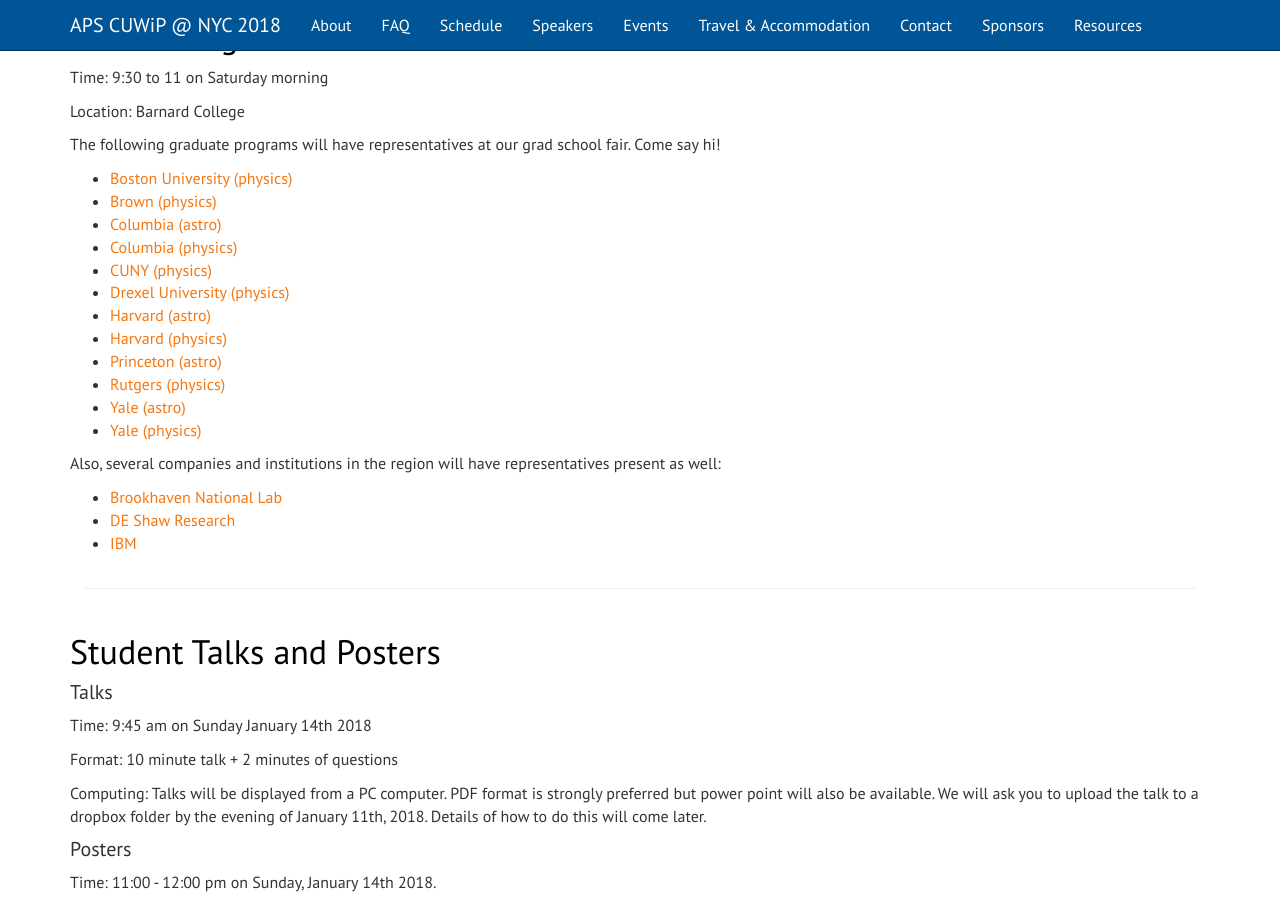
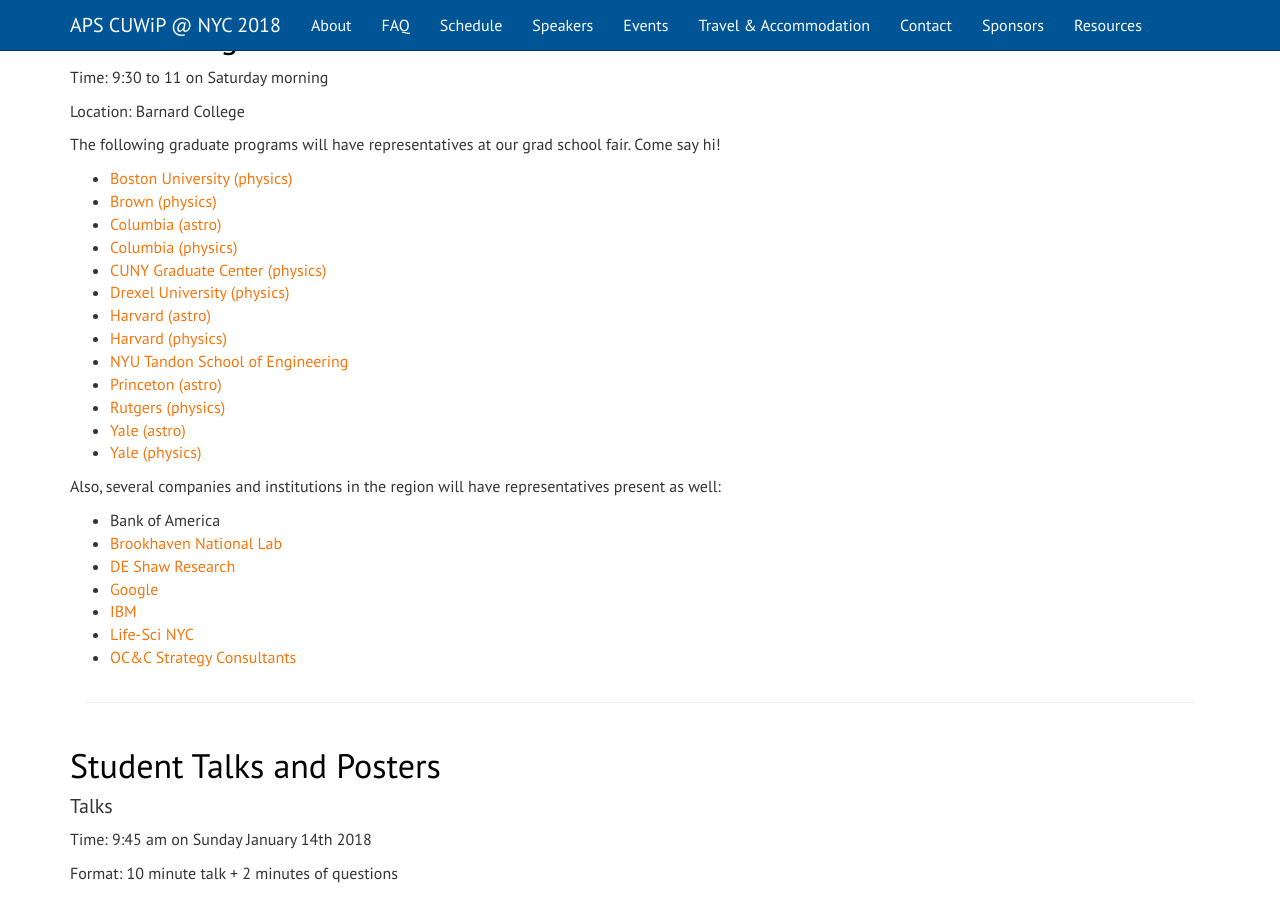
Before and after one commit to cuwip-nyc/cuwip-nyc.github.io, a Jekyll site: the page built from events.html, in a window 1280 px wide and 900 px high, scrolled down 1192 px. Built offline with Jekyll 4.4.1, drawn with Linux system fonts in a browser that asks for light colours; nearby versions of some CDN libraries.

Commit message:
added more companies/schools

```diff
--- a/events.html
+++ b/events.html
@@ -62,10 +62,11 @@
     <li><a href="https://www.brown.edu/academics/physics/">Brown (physics)</a> </li>
     <li><a href="http://www.astro.columbia.edu/">Columbia (astro)</a></li>
     <li><a href="http://physics.columbia.edu/">Columbia (physics)</a></li>
-    <li><a href="https://www.gc.cuny.edu/Page-Elements/Academics-Research-Centers-Initiatives/Doctoral-Programs/Physics">CUNY (physics)</a></li>
+    <li><a href="https://www.gc.cuny.edu/Page-Elements/Academics-Research-Centers-Initiatives/Doctoral-Programs/Physics">CUNY Graduate Center (physics)</a></li>
     <li><a href="http://drexel.edu/coas/academics/departments-centers/physics/">Drexel University (physics)</a></li>
 <li><a href="https://astronomy.fas.harvard.edu/">Harvard (astro)</a></li>
 <li><a href="https://www.physics.harvard.edu/">Harvard (physics)</a> </li>
+<li><a href="http://engineering.nyu.edu/">NYU Tandon School of Engineering</a> </li>
 <li><a href="https://web.astro.princeton.edu/">Princeton (astro)</a></li>
 <li><a href="https://www.physics.rutgers.edu/">Rutgers (physics)</a></li>
 <li><a href="https://astronomy.yale.edu/">Yale (astro)</a></li>
@@ -75,9 +76,15 @@
 
 <p>Also, several companies and institutions in the region will have representatives present as well:</p>
 <ul>
+  <li>Bank of America</li>
   <li><a href="https://www.bnl.gov/world/">Brookhaven National Lab</a></li>
   <li><a href="https://www.deshawresearch.com/">DE Shaw Research</a> </li>
+  <li><a href="https://research.google.com/">Google</a></li>
   <li><a href="https://www.ibm.com/us-en/">IBM</a></li>
+  <li><a href="https://www.lifesci.nyc/students">Life-Sci NYC</a> </li>
+  <li><a href="https://www.occstrategy.com/en-us/">OC&amp;C Strategy Consultants</a></li>
+
+
 </ul>
 
 
--- a/schedule.html
+++ b/schedule.html
@@ -36,7 +36,7 @@
 </thead>
 <tr><td>8:00-8:30</td><td>Breakfast</td><td>Barnard</td><td></td></tr>
 <tr><td>8:30-9:30</td><td><a href="{{site.baseurl}}/events/#breakouts">Breakout Sessions 1</a></td><td>Barnard</td><td></td></tr>
-<tr><td>9:30-11:00</td><td>Networking/Grad School Fair + Coffee</td><td>Barnard</td><td></td></tr>
+<tr><td>9:30-10:45</td><td><a href="{{site.baseurl}}/events/#networkingFair">Networking/Grad School Fair</a> + Coffee</td><td>Barnard</td><td></td></tr>
 <tr><td>11:00-12:00</td><td><a href="{{site.baseurl}}/events/#breakouts">Breakout Sessions 2</a></td><td>Barnard</td><td></td></tr>
 <tr><td>12:00-1:00</td><td>Lunch</td><td>Barnard</td><td></td></tr>
 <tr><td>1:00-2:00</td><td>Travel To CCNY</td><td></td><td></td></tr>
```
Also changed, not shown: 2 other files.
